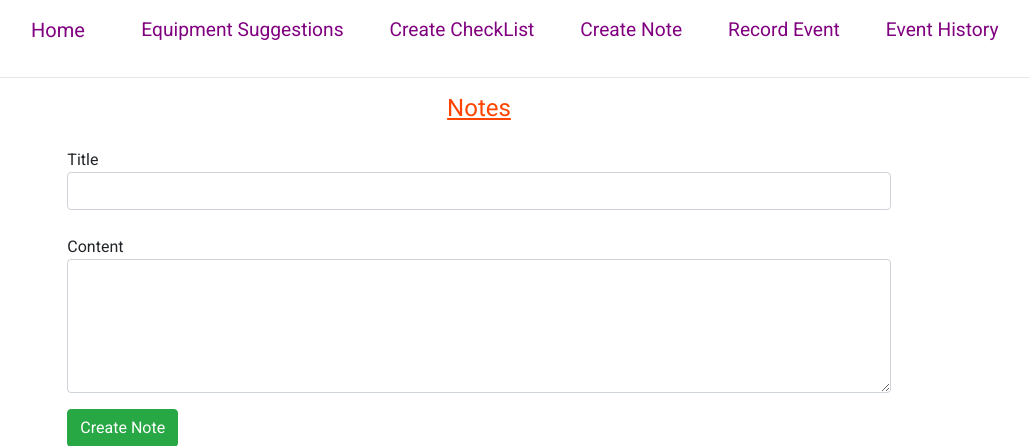
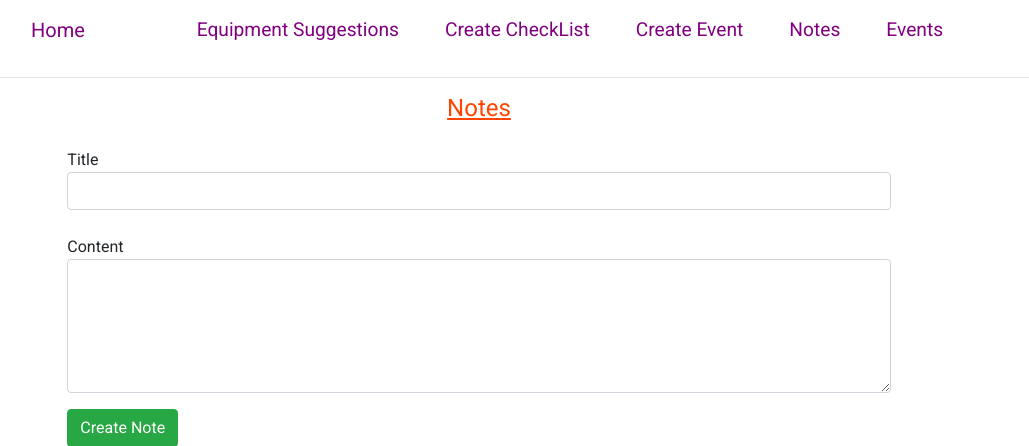
Before and after one commit to johnj974/triathlon-checklist, a Flask app: page /blog_list in a window 1280 px wide. Shown: the top 446 px of the page, without its empty margins (161-1190 px from the left). Run offline with Flask 2, Linux system fonts and the light colour scheme; data that the repository does not hold is empty; some libraries are stand-ins or nearby versions.

Commit message:
rearranged and renamed navbar links

```diff
--- a/templates/base.html
+++ b/templates/base.html
@@ -29,14 +29,14 @@
 						<a class="nav-link" href="{{url_for('add_list')}}">Create CheckList
 							<span class="sr-only">(current)</span></a>
 					</li>
-					<li class="nav-item">
-						<a class="nav-link" href="{{url_for('blog_list')}}">Create Note</a>
+                    <li class="nav-item">
+						<a class="nav-link" href="{{url_for('record_event')}}">Create Event</a>
 					</li>
 					<li class="nav-item">
-						<a class="nav-link" href="{{url_for('record_event')}}">Record Event</a>
+						<a class="nav-link" href="{{url_for('blog_list')}}">Notes</a>
 					</li>
 					<li class="nav-item">
-						<a class="nav-link" href="{{url_for('event_list')}}">Event History</a>
+						<a class="nav-link" href="{{url_for('event_list')}}">Events</a>
 					</li>
 				</ul>
 			</div>
```
